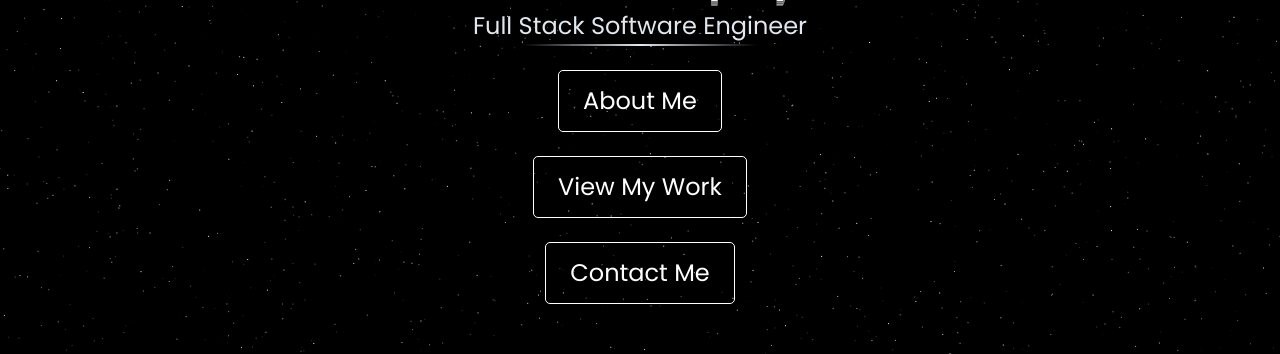
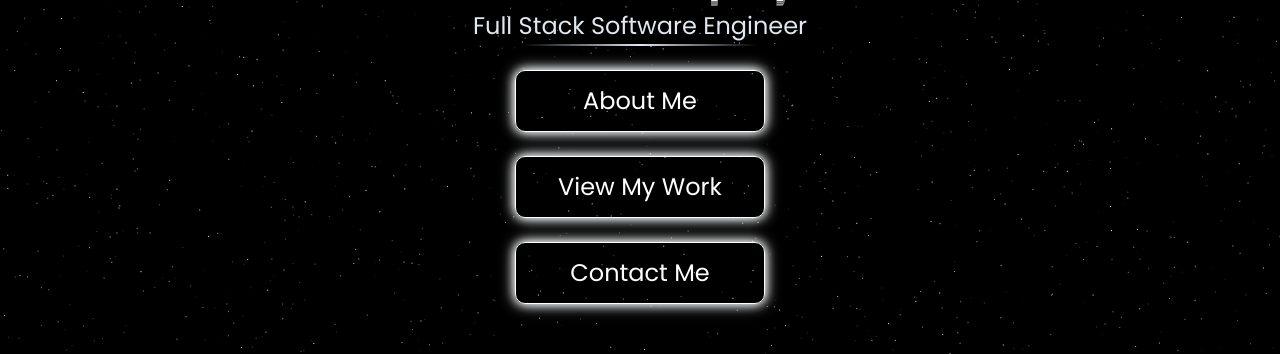
Before and after one commit to cmurp/portfolio_site, a React (Create React App) app: page / in a window 1280 px wide. Shown: the part 152-506 px from the top of the page. Built offline with nearby package versions, Linux system fonts and the light colour scheme.

Commit message:
adjust landing styles

```diff
--- a/src/components/pages/landing.tsx
+++ b/src/components/pages/landing.tsx
@@ -1,5 +1,5 @@
 import React, { useEffect } from 'react';
-import styled from 'styled-components';
+import styled, { keyframes } from 'styled-components';
 import { Link } from 'react-router-dom';
 
 const MainText = styled.h1`
@@ -40,9 +40,10 @@ const TagLine = styled.span`
 `;
 
 const NavButton = styled(Link)`
+  width: 250px;
   background-color: transparent;
   border: 1px solid white;
-  border-radius: 5px;
+  border-radius: 10px;
   padding: 0.5em 1em;
   color: white;
   font-size: 1.5em;
@@ -54,6 +55,19 @@ const NavButton = styled(Link)`
     background-color: white;
     color: black;
   }
+  display: flex;
+  justify-content: center;
+  align-items: center;
+  animation: ${props => keyframes`
+    0% {
+      box-shadow: 0 0 3px ${props.theme.colors.textPrimary},
+                  0 0 4px ${props.theme.colors.textPrimary};
+    }
+    100% {
+      box-shadow: 0 0 10px ${props.theme.colors.textPrimary},
+                  0 0 15px ${props.theme.colors.textPrimary};
+    }
+  `} 2s infinite alternate;
 `;
 
 const Container = styled.div`
```
